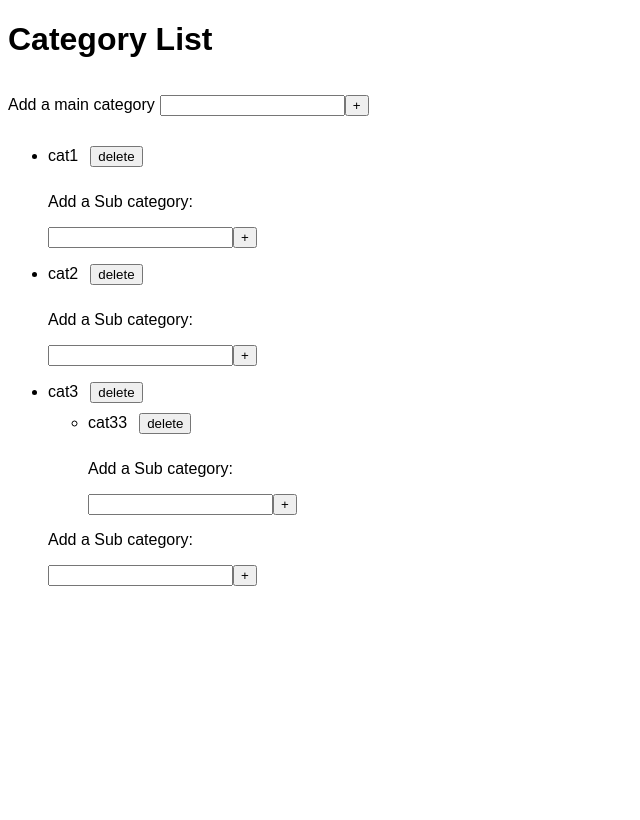
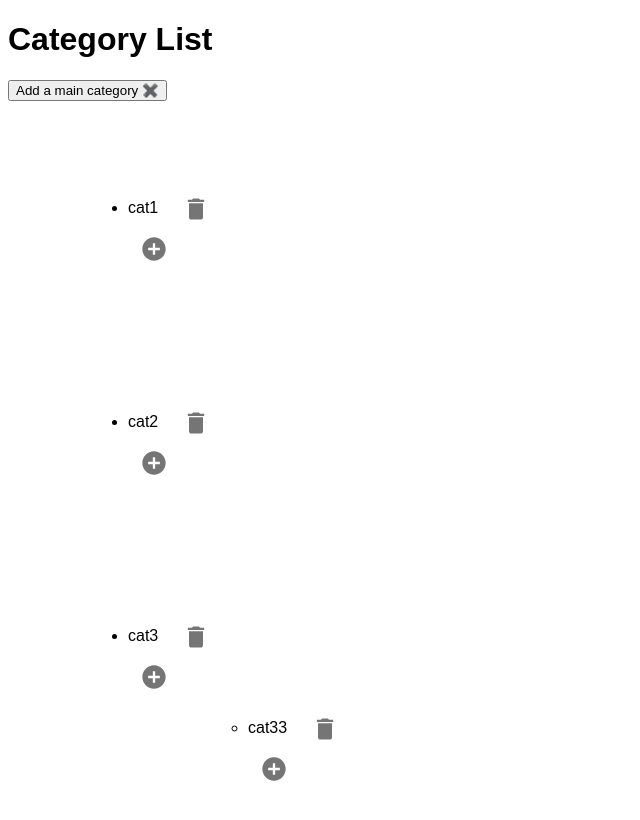
Before and after one commit to eransam/Categories2, a React (Create React App) app: page / in a window 1280 px wide. Shown: the top 820 px of the page, without its empty margins (0-640 px from the left). Built offline with nearby package versions, Linux system fonts and the light colour scheme.

Commit message:
first commit

```diff
--- a/src/components/Cate/Cate.css
+++ b/src/components/Cate/Cate.css
@@ -3,6 +3,7 @@
     padding: 1rem;
     width: 90%;
     max-width: 40rem;
+    padding-inline-start: 80px;
   }
 
   .input label {
@@ -49,3 +50,16 @@
     width: fit-content;
     display: inline-block;
 }
+
+.catName{
+    height: 40px;
+    margin-right: 5px;
+}
+
+.vise{
+    visibility: visible;
+}
+
+.viseOff{
+    visibility: hidden;
+}
--- a/src/components/Cate/Categories.js
+++ b/src/components/Cate/Categories.js
@@ -58,13 +58,15 @@ const Categories = () => {
     }
 
 
-
+function AddAMainCategoryClass() {
+    document.getElementById("AddAMainCategoryClassId").className = "NewCategoryDivVisible";
+}
 
     return (
         <div>
             <h1>Category List</h1>
-
-            <div className="AddAMainCategory"><p>Add a main category</p><NewCategory addCategory={addCategory} parentId = {null} /></div>
+            <button onClick={AddAMainCategoryClass}>Add a main category ✖️</button>
+            <div id="AddAMainCategoryClassId" className="NewCategoryDivHidden"><NewCategory addCategory={addCategory} parentId = {null} /></div>
             { categories.map((category) => !category.parentId && <Category key={category.id} addCategory={addCategory} delCategory={delCategory} category={category} categories={categories} />)}
         </div>
     )
--- a/src/components/Cate/Category.js
+++ b/src/components/Cate/Category.js
@@ -2,27 +2,59 @@ import React from "react";
 import "./Cate.css";
 import NewCategory from './NewCategory';
 import DeleteCategory from './DeleteCategory';
+import IconButton from '@mui/material/IconButton';
+import DeleteIcon from '@mui/icons-material/Delete'
+import AddCircleIcon from '@mui/icons-material/AddCircle';
 
 const Category = ({category, categories, addCategory ,delCategory}) => {
 
+    let num =1
 function changeInputClass() {
     // const theTag = document.getElementsByClassName('NewCategoryDiv');
-    document.getElementById("NewCategoryMainDiv").className = "NewCategoryDivVisible";
+    document.getElementById(category.id).className = "NewCategoryDivVisible";
     // const test34 = document.getElementsByClassName('NewCategoryDivVisible');
     // console.log("test34: " ,test34[0]);
     // test34.className = "NewCategoryDivVisible";
 }
 
+function openChildren(event) {
+    const tar=event.target;
+    // tar.innerText = "up";
+    const viseOff = "viseOff";
+    const vise = "vise";
+    if (num%2===0) {
+        document.getElementById(toString(category.id)+"1").className = vise;
+        num++
+    }
+    else
+    {
+    document.getElementById(toString(category.id)+"1").className = viseOff;
+    const tar=event.target;
+    // tar.innerText = "down";
+    num++
+    }
+}
+
+
     return (
+        <div id="mainNewCategory" >
         <ul className="category">
-            <li><div className="catName"><div>{category.name}</div><DeleteCategory delCategory = {delCategory}  id = {category.id} /></div></li>
+            <li><div className="catName"><div>{" " +category.name}</div><DeleteCategory delCategory = {delCategory}  id = {category.id} /></div></li>
+            <IconButton onClick={changeInputClass} aria-label="delete" size="large" >
+            <AddCircleIcon fontSize="inherit" className="AddCircleIcon"/>
+            </IconButton>
+
+            <div id={toString(category.id)+"1"} className="vise">
             {
                 categories.map((childCategory) => category.id === childCategory.parentId && <Category  key={childCategory.id} addCategory={addCategory} delCategory={delCategory} category={childCategory} categories={categories} />)
             }
-           <div id="" className=""><p>Add a Sub category:</p><NewCategory addCategory={addCategory} parentId = {category.id} /></div>
 
+           <div id={category.id} className="NewCategoryDivHidden"><p>Add a Sub category:</p><NewCategory addCategory={addCategory} parentId = {category.id} /></div>
+           </div>
 
         </ul>
+        </div>
+
     )
 }
 
--- a/src/components/Cate/DeleteCategory.js
+++ b/src/components/Cate/DeleteCategory.js
@@ -1,5 +1,7 @@
 import "./Cate.css";
-
+import IconButton from '@mui/material/IconButton';
+import DeleteIcon from '@mui/icons-material/Delete'
+import AddCircleIcon from '@mui/icons-material/AddCircle';
 
 
 const DeleteCategory = ({id ,delCategory}) => {
@@ -12,9 +14,9 @@ const DeleteCategory = ({id ,delCategory}) => {
 
     return (
         <div className="add-category">
-
-            <button onClick={removeSecond}>delete</button>
-
+            <IconButton aria-label="delete" size="large" onClick={removeSecond}>
+            <DeleteIcon fontSize="inherit" />
+            </IconButton>
         </div>
     )
 }
--- a/src/components/Cate/NewCategory.js
+++ b/src/components/Cate/NewCategory.js
@@ -1,5 +1,8 @@
 import React, { useState } from "react";
 import "./Cate.css";
+import IconButton from '@mui/material/IconButton';
+import AddCircleIcon from '@mui/icons-material/AddCircle';
+import TextField from '@mui/material/TextField';
 
 const NewCategory = ({addCategory, parentId}) => {
     const [value, setValue] = useState("");
@@ -9,8 +12,16 @@ const NewCategory = ({addCategory, parentId}) => {
     }
     return (
         <div className="add-category">
-            <input type="text" value={value} onChange={(e) => setValue(e.target.value)}/>
-            <button onClick={handleAddCategory}>+</button>
+            <TextField
+            label="Add"
+            value={value}
+            onChange={(e) => setValue(e.target.value)}
+            />
+            {/* <input type="text" value={value} onChange={(e) => setValue(e.target.value)}/> */}
+            <IconButton onClick={handleAddCategory} aria-label="delete" size="large" >
+            <AddCircleIcon fontSize="inherit" />
+            </IconButton>
+
         </div>
     )
 }
--- a/src/index.css
+++ b/src/index.css
@@ -34,3 +34,8 @@ p {
     font-weight: bold; */
     margin-right: 5px;
 }
+
+
+ul {
+    padding-left: 120px;
+}
```
Also changed, not shown: package.json (+8 -1 lines), 1 other file (tests, documents, lock files or other folders).
